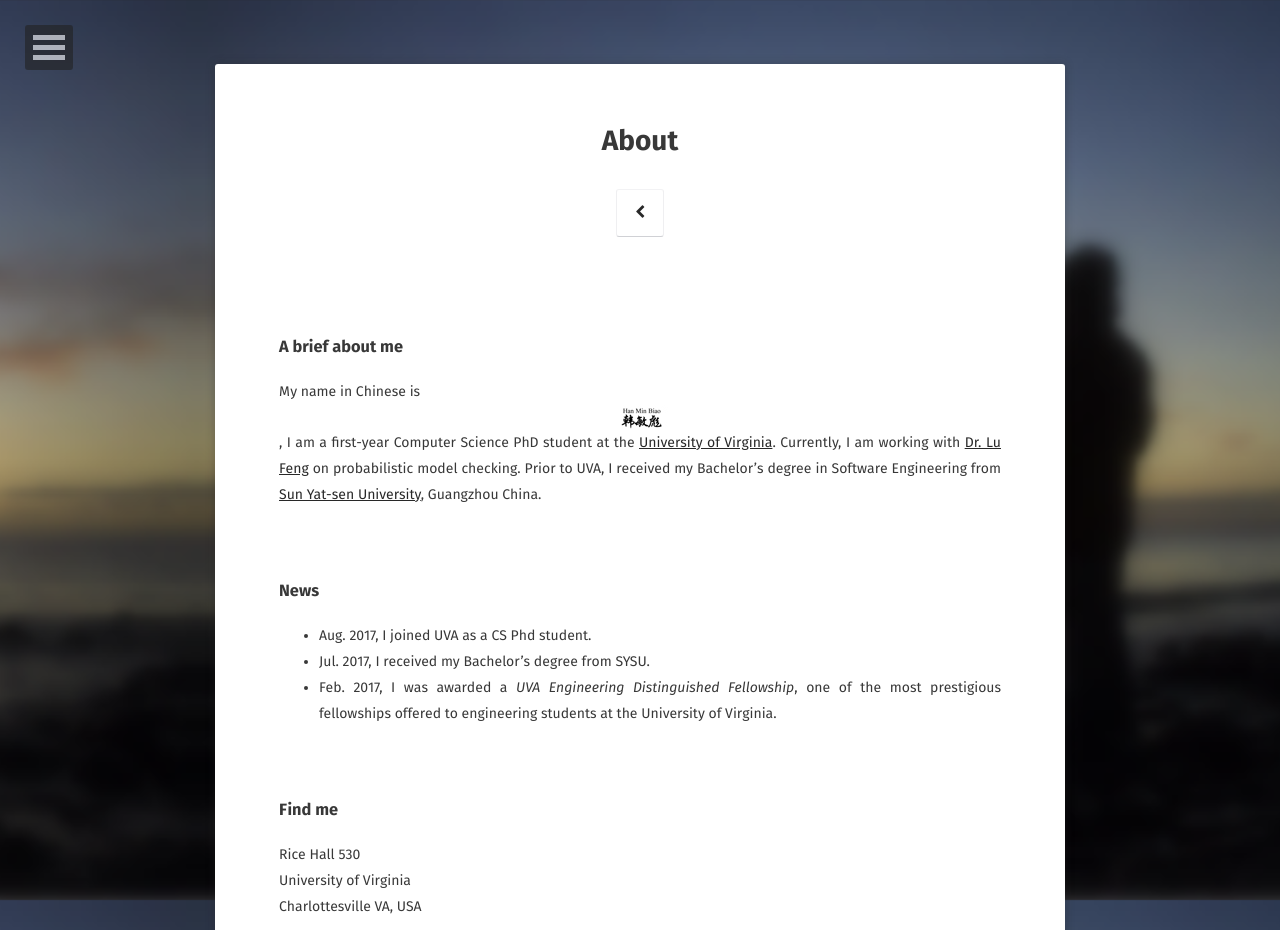
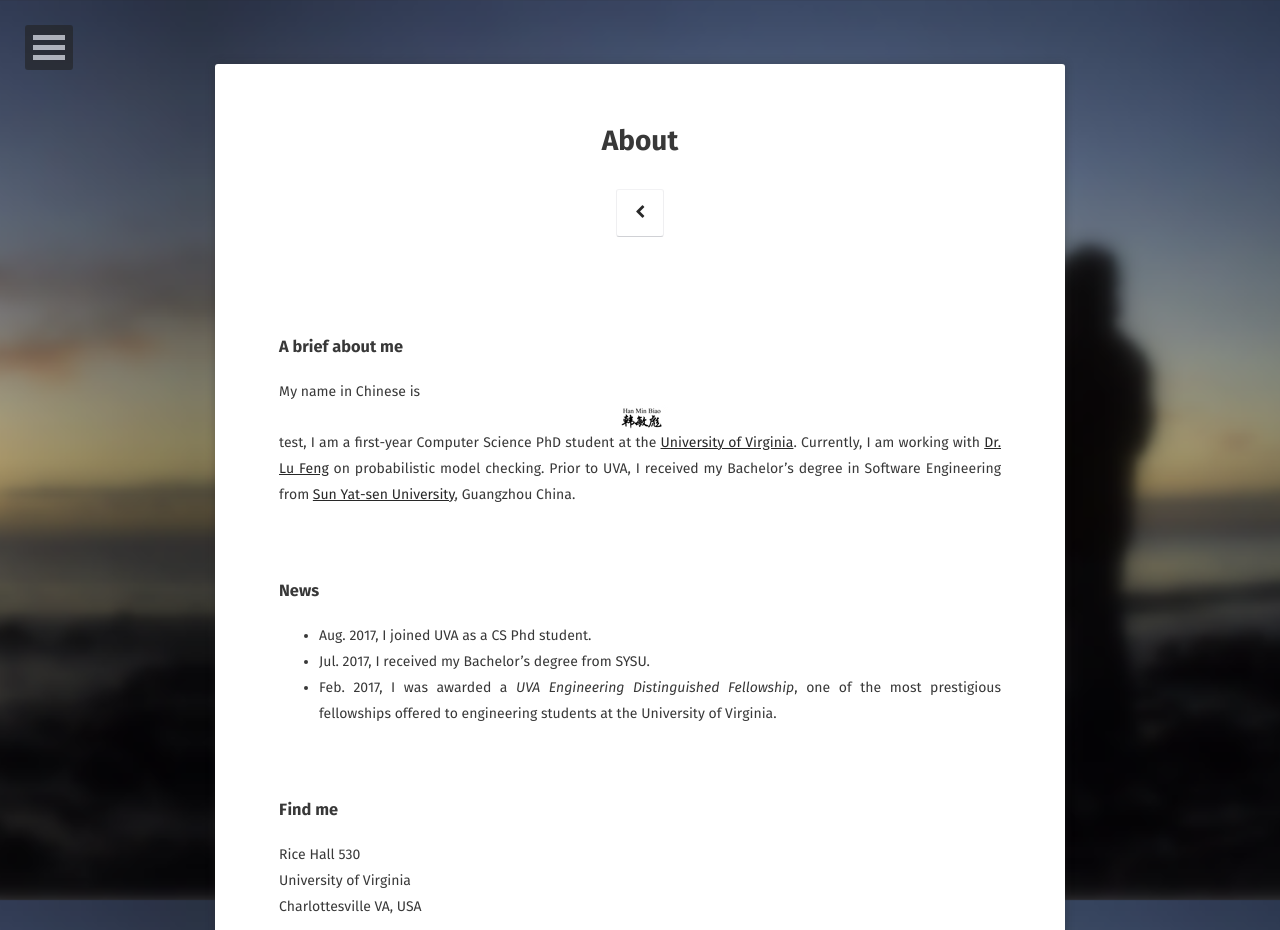
Before and after one commit to FrancisDavis/FrancisDavis.github.io, a Jekyll site: the page built from about/index.md, in a window 1280 px wide, cut to the strip 0-930 px from the top of the page. Built offline with Jekyll 4.4.1, drawn with Linux system fonts in a browser that asks for light colours; some web fonts are replaced.

Commit message:
Update index.md

```diff
--- a/about/index.md
+++ b/about/index.md
@@ -7,7 +7,7 @@ comments: false
 ---
 
 ### A brief about me
-My name in Chinese is <img src="name.jpg">, I am a first-year Computer Science PhD student at the [University of Virginia](http://www.virginia.edu/). Currently, I am working with [Dr. Lu Feng](http://www.cs.virginia.edu/~lufeng/index.html) on probabilistic model checking. Prior to UVA, I received my Bachelor's degree in Software Engineering from [Sun Yat-sen University](http://www.sysu.edu.cn/2012/en/index.htm), Guangzhou China.
+My name in Chinese is <img src="name.jpg"> test, I am a first-year Computer Science PhD student at the [University of Virginia](http://www.virginia.edu/). Currently, I am working with [Dr. Lu Feng](http://www.cs.virginia.edu/~lufeng/index.html) on probabilistic model checking. Prior to UVA, I received my Bachelor's degree in Software Engineering from [Sun Yat-sen University](http://www.sysu.edu.cn/2012/en/index.htm), Guangzhou China.
 <br>
 <br>
 <br>
```
